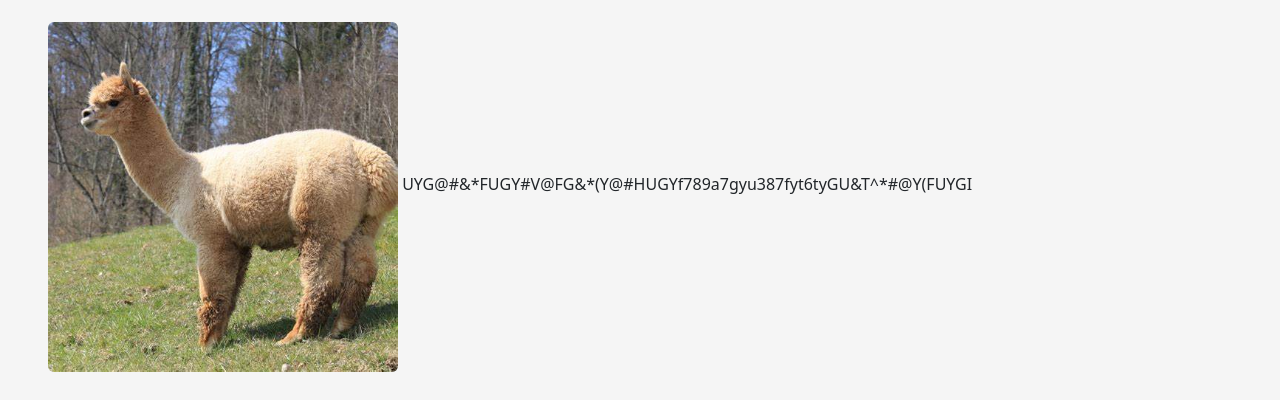
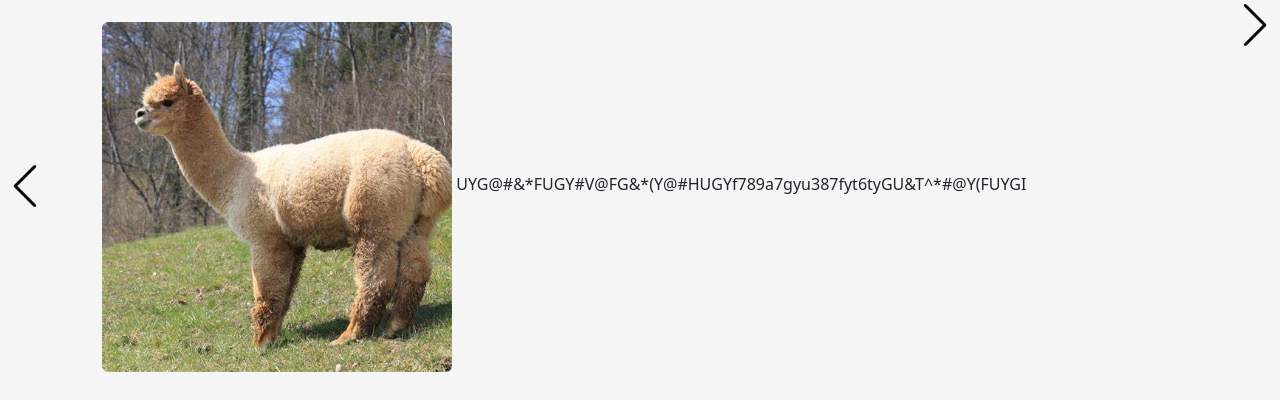
Before and after one commit to MXHML/AP_COLLAB_PRJ3, a plain HTML site: page index.html in a window 1280 px wide. Drawn offline with nearby package versions, Linux system fonts and the light colour scheme.

Commit message:
Added Buttons

```diff
--- a/index.html
+++ b/index.html
@@ -12,8 +12,10 @@
 <body>
     <div class="container" id="main-wrapper">
         <div class="" id="current-animal-wrapper">
+            <img id="left--btn" class="d-inline" style = 'z-index:0; height: 50px;' src="/assets/images/left.png">
             <img id="animal-image" src="/assets/images/alpaca.jpeg" style="z-index:0; margin-top:22px;" class="rounded ms-5" height="350" width="350">
             <p class="d-inline">UYG@#&*FUGY#V@FG&*(Y@#HUGYf789a7gyu387fyt6tyGU&T^*#@Y(FUYGI</p>
+            <img id="right--btn" class="d-inline" style = 'z-index:0; height: 50px; position: absolute; right: 0;' src="/assets/images/right.png">
         </div>
     </div>
 </body>
```
Also changed, not shown: assets/images/left.png (added), assets/images/right.png (added), 2 other files.
